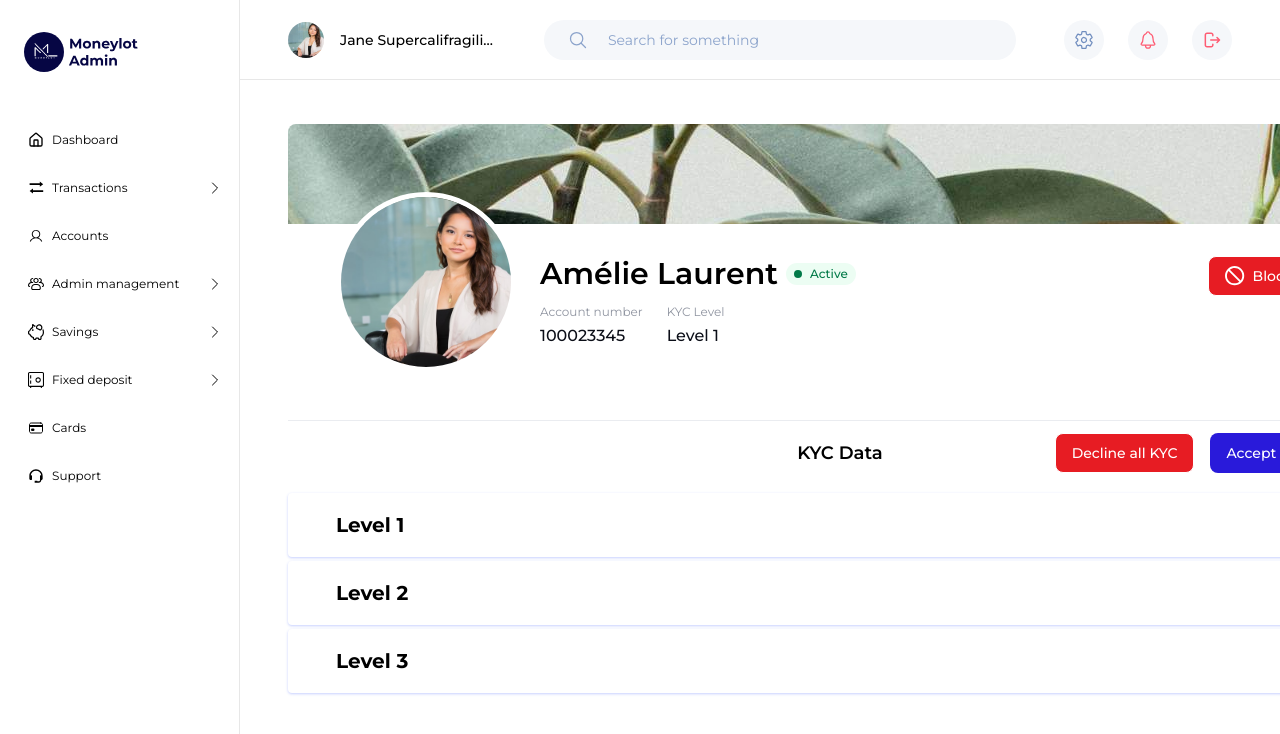
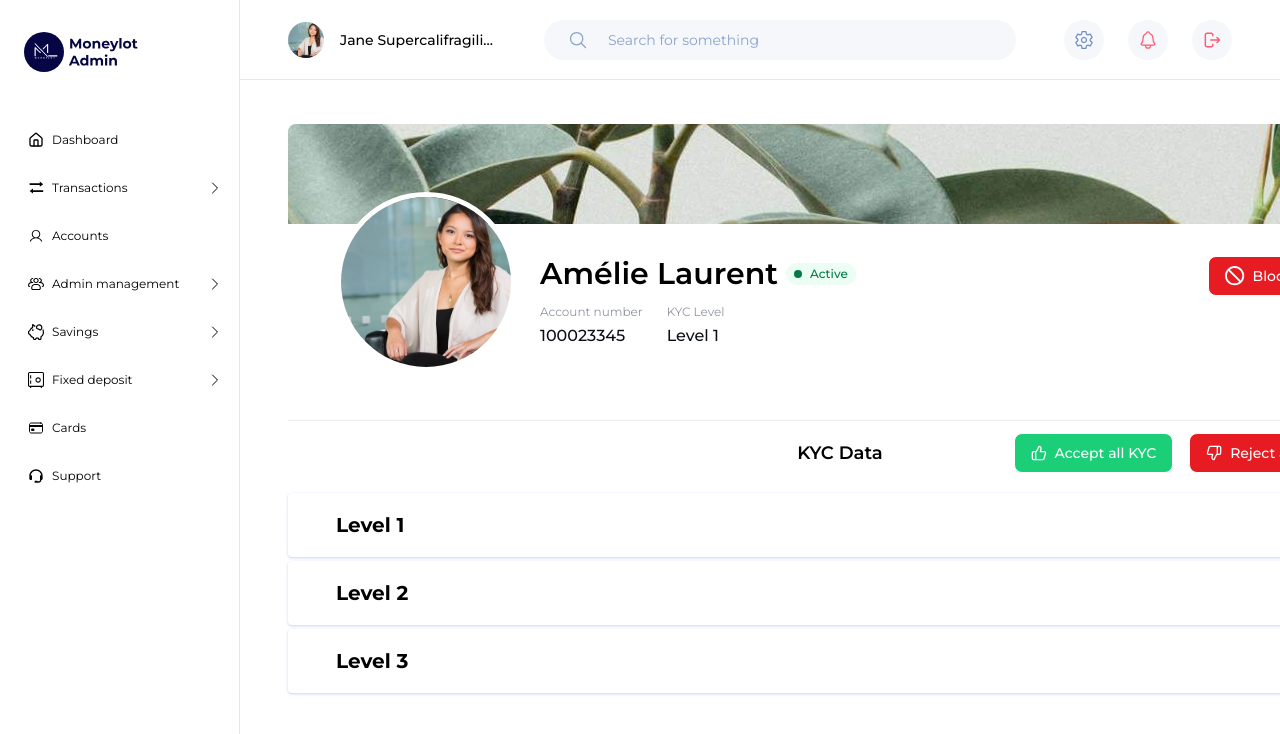
Before and after one commit to joshuaenahoro/moneylot-admin, a Next.js app: page /accounts/1 in a window 1280 px wide. Shown: the top 734 px of the page. Built offline with nearby package versions, Linux system fonts and the light colour scheme.

Commit message:
style: re-arrange KYC action buttons and mod variants

```diff
--- a/src/app/(dashboard)/accounts/[accountNum]/header.tsx
+++ b/src/app/(dashboard)/accounts/[accountNum]/header.tsx
@@ -2,6 +2,7 @@ import { Badge } from '@/components/badge';
 import { Button } from '@/components/button';
 import Image from 'next/image';
 import { BlockUserAlertDialog } from './block-user-alert-dialog';
+import { Icon } from '@/components/icon';
 
 export function Header() {
   return (
@@ -44,8 +45,14 @@ export function Header() {
         <div className="w-[300px]" />
         <h2 className="text-lg font-semibold">KYC Data</h2>
         <div className="flex w-[300px] justify-end gap-4">
-          <Button variant="destructive">Decline all KYC</Button>
-          <Button>Accept all KYC</Button>
+          <Button variant="success">
+            <Icon name="thumbs-up" className="mr-2 h-4 w-4" />
+            Accept all KYC
+          </Button>
+          <Button variant="destructive">
+            <Icon name="thumbs-down" className="mr-2 h-4 w-4" />
+            Reject all KYC
+          </Button>
         </div>
       </div>
     </header>
```
